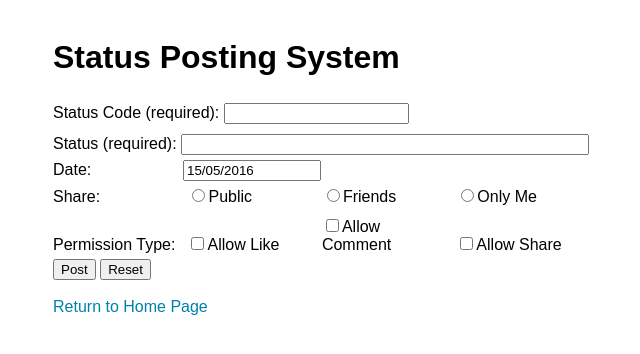
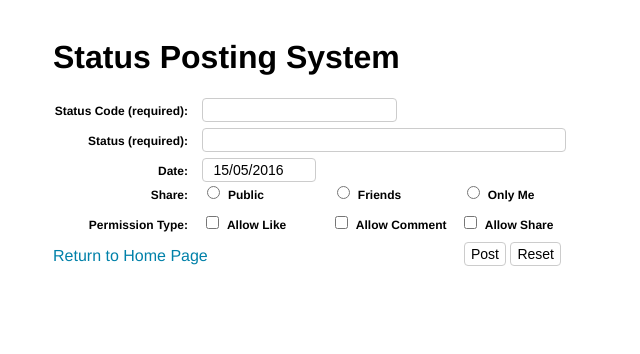
Before and after one commit to JackWFinlay/Web-Development-Assignment-1, a PHP site: page /poststatusform.php in a window 1280 px wide. Shown: the top 354 px of the page, without its empty margins (312-952 px from the left). Run offline with PHP 8.4, Linux system fonts and the light colour scheme.

Commit message:
Update styling.

```diff
--- a/assign1/poststatusform.php
+++ b/assign1/poststatusform.php
@@ -20,55 +20,73 @@
 			<h1>Status Posting System</h1>
 			<form action="poststatusprocess.php" method="post" id="postStatusForm">
 
-				<label class="display-inline-block">Status Code (required): <input type="text" name="statusCode" required></label><br/>
+				<div class="form-group">
+					<label class="form-label">Status Code (required):</label>
+					<input type="text" name="statusCode" required><br/>
+				</div>
 
-				<label class="display-inline-block">Status (required): <input type="text" name="status" class="input-wide" required></label><br/>
+				<div class="form-group">
+					<label class="form-label">Status (required):</label>
+					<input type="text" name="status" class="input-wide" required><br/>
+				</div>
 
 				<?php
 
 				$date = date('d/m/Y');
 
-				echo "<label><span class='share display-inline-block'>Date: </span><input type='text' name='date' class='share' value='$date'></label><br/>"
+				echo "<label class='form-label'>Date: </label>
+					  <input type='text' name='date' class='share' value='$date'><br/>"
 				?>
 
 				<!-- Share -->
 
-				<label class="share">Share:</label>
-				<label class="share">
-					<input type="radio" name="share" value="Public">Public
-				</label>
-				<label class="share">
-					<input type="radio" name="share" value="Friends">Friends
-				</label>
-				<label class="share">
-					<input type="radio" name="share" value="OnlyMe">Only Me
-				</label>
+				<div class="form-group">
+					<label class="form-label">Share:</label>
 
+					<input type="radio" name="share" value="Public" id="public">
+					<label for="public" class="share">Public</label>
+
+
+					<input type="radio" name="share" value="Friends" id="friends">
+					<label class="share" for="friends">Friends</label>
+
+
+					<input type="radio" name="share" value="Only Me" id="onlyme">
+					<label class="share" for="onlyme">Only Me</label>
+				</div>
 				<!-- /Share -->
 
 
 				<!-- Permissions -->
 
-				<label class="share">Permission Type:</label>
-				<label class="share">
-					<input type="checkbox" name="allowLike" value="true">Allow Like
-				</label>
-				<label class="share">
-					<input type="checkbox" name="allowComment" value="true">Allow Comment
-				</label>
-				<label class="share">
-					<input type="checkbox" name="allowShare" value="true">Allow Share
-				</label>
+				<div class="form-group">
+					<label class="form-label">Permission Type:</label>
 
+					<input type="checkbox" name="allowLike" value="true" id="allowLike">
+					<label class="share" for="allowLike">Allow Like</label>
+
+
+					<input type="checkbox" name="allowComment" value="true" id="allowComment">
+					<label class="share" for="allowComment">Allow Comment</label>
+
+
+					<input type="checkbox" name="allowShare" value="true" id="allowShare">
+					<label class="share" for="allowShare">Allow Share</label>
+				</div>
 				<!-- /Permissions -->
 
-				<div>
+				<div class="align-home-link">
+					<a href="index.php">Return to Home Page</a>
+				</div>
+
+				<div class="pull-right align-form-buttons">
 					<input type="submit" value="Post" class="display-inline">
 					<input type="reset" value="Reset" class="display-inline">
 				</div>
+				</div>
 			</form>
-			<br/>
-			<a href="index.php">Return to Home Page</a>
+
+
 		</div>
 
 	</body>
--- a/assign1/poststatusprocess.php
+++ b/assign1/poststatusprocess.php
@@ -59,6 +59,7 @@
 						return;
 					}
 
+
 					if (!insertStatus($connection)) {
 						echo "<p>Unable to post status try again: " . $connection->error . "</p>";
 						return;
--- a/assign1/searchstatusform.php
+++ b/assign1/searchstatusform.php
@@ -21,9 +21,10 @@
 			<form action="searchstatusprocess.php" method="get" id="getStatusForm">
 
 				<div>
-					<p class="display-inline">Status: <input type="text" name="searchString"></p>
+					<label for="searchbox" class="search-label">Status: </label>
+					<input type="text" class="input-wide" name="searchString" id="searchbox" required>
 
-					<input type="submit" value="View Status" class="display-inline">
+					<input type="submit" value="View Status">
 				</div>
 			</form>
 			<br/>
--- a/assign1/style.css
+++ b/assign1/style.css
@@ -1,4 +1,13 @@
 /* Classes */
+
+.align-form-buttons {
+	margin-right: 42px;
+}
+
+.align-home-link {
+	display: inline-block;
+	padding-top: 5px;
+}
 
 .container {
 	width: 550px;
@@ -19,13 +28,29 @@
 	display: inline-block;
 }
 
+.form-group {
+	line-height: 24px;
+	margin-bottom: 5px;
+}
+
+.form-label {
+	display: inline-block;
+	width: 135px;
+	text-align: right;
+	padding-right: 10px;
+}
+
 .input-wide {
-	width: 400px;
+	width: 350px;
 }
 
 .pull-right {
 	text-align: right;
 	float: right;
+}
+
+.search-label {
+	padding-right: 10px;
 }
 
 .search-result {
@@ -38,7 +63,7 @@
 
 .share {
 	display: inline-block;
-	width: 130px;
+	width: 100px;
 }
 
 /* /Classes */
@@ -55,13 +80,36 @@ a:hover {
 }
 
 body {
-	font-family: "Arial";
+	font-family: "Helvetica neue",Helvetica,Arial,sans-serif;
 }
 
+input[type="text"] {
+	height: 20px;
+	border: 1px #ccc solid;
+	font-size: 14px;
+	padding-left: 10px;
+	border-radius: 4px;
+}
+
+input[type="submit"],
+input[type="reset"] {
+	-webkit-appearance: none;
+	height: 24px;
+	border: 1px #ccc solid;
+	font-size: 14px;
+	border-radius: 4px;
+	background: white;
+
+}
+
+input[type="submit"]:hover,
+input[type="reset"]:hover {
+	background: #ccc;
+}
 
 label {
-	margin-top: 5px;
-	margin-bottom: 5px;
+	font-weight: bold;
+	font-size: 12px;
 }
 
 /* /Elements */
```
